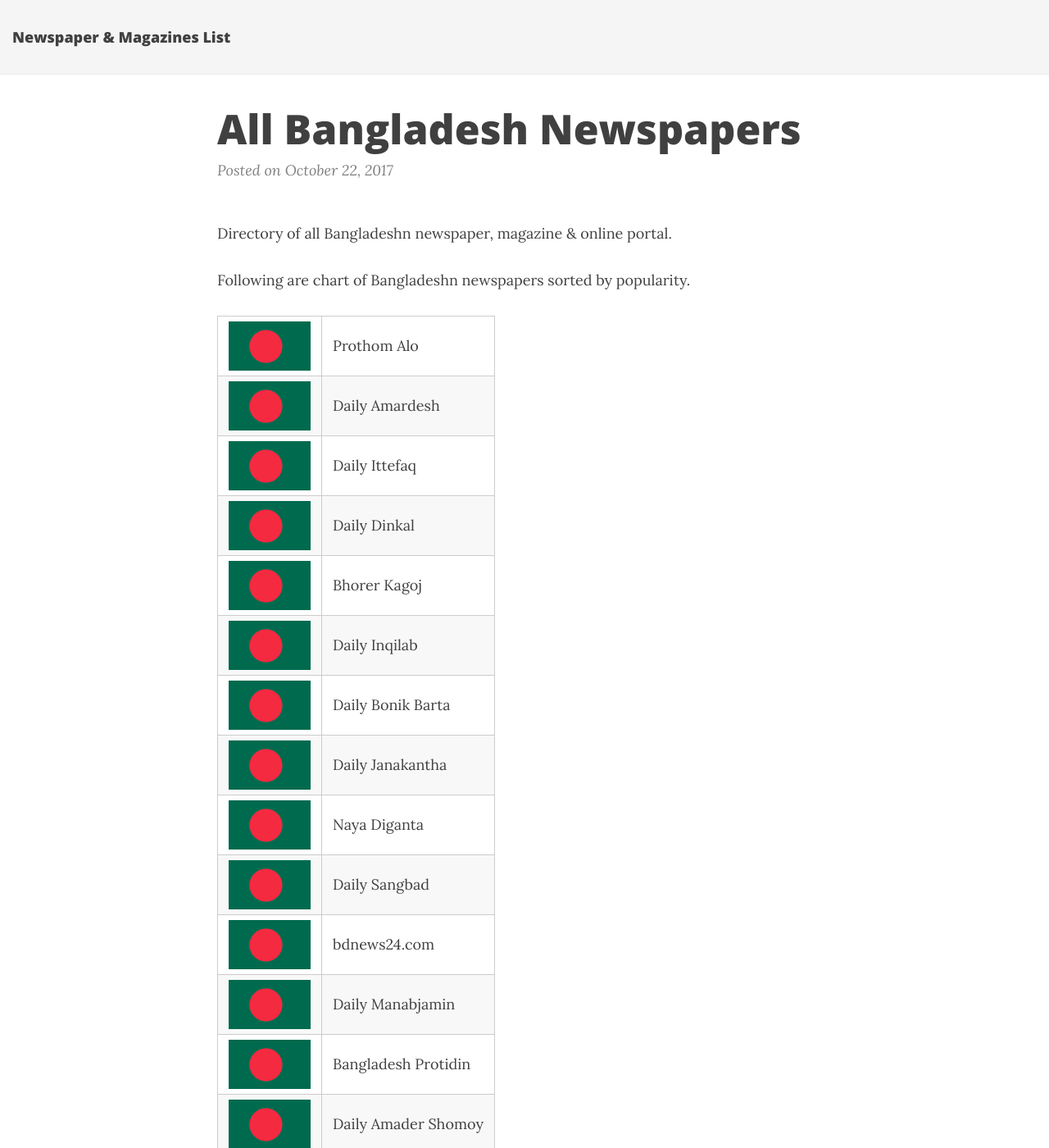
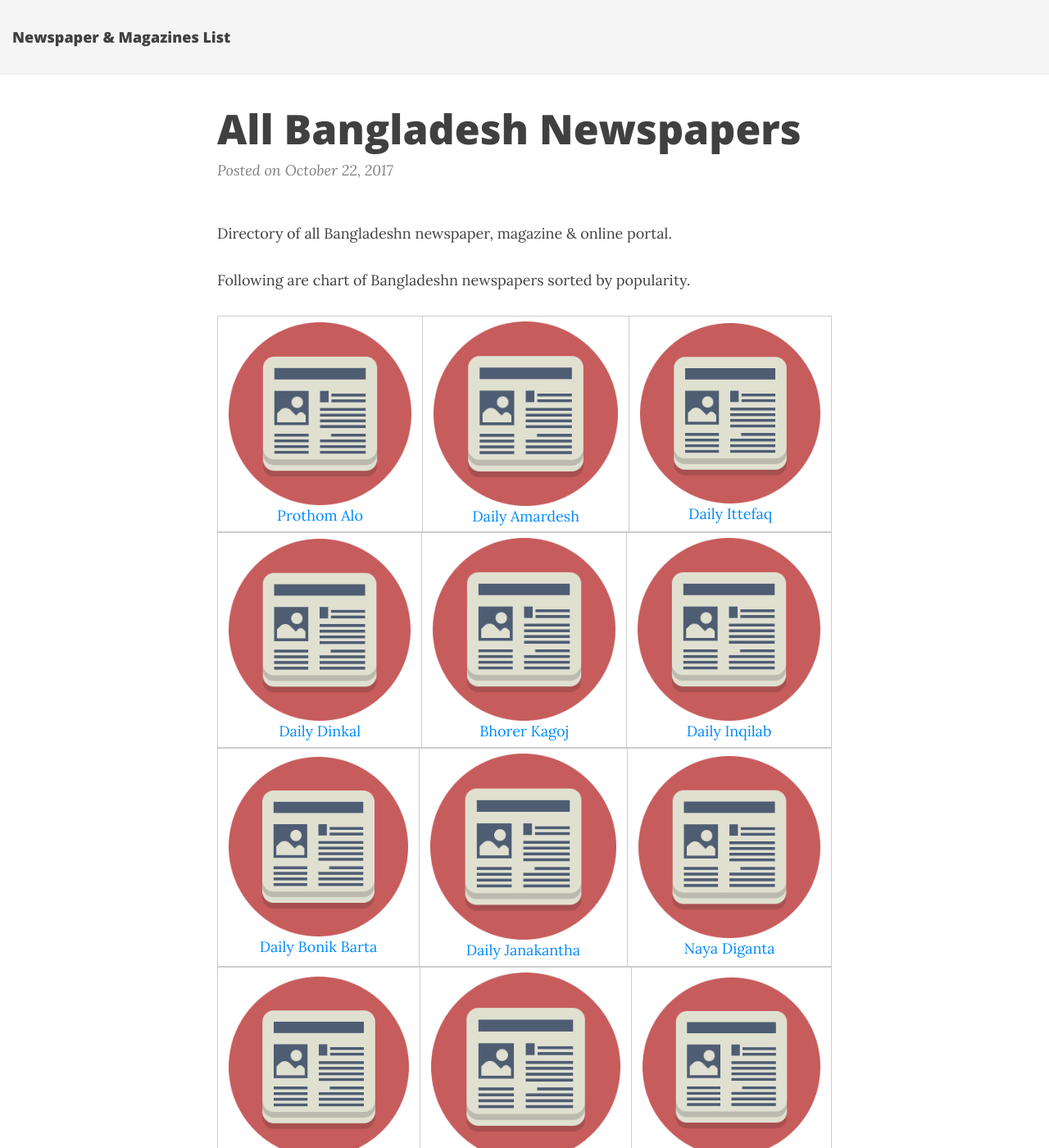
Before and after one commit to newspapers/newspapers.github.io, a Jekyll site: the page built from _posts/2017-10-22-Bangladesh.markdown, in a window 1280 px wide and 1400 px high. Shown: the whole window at 82% size. Built offline with Jekyll 4.4.1, drawn with Linux system fonts in a browser that asks for light colours; nearby versions of some CDN libraries; some of the changed text lies outside the part shown.

Commit message:
First commit

```diff
--- a/Gemfile
+++ b/Gemfile
@@ -11,7 +11,7 @@
 gem "jekyll"
 
 # This is the default theme for new Jekyll sites. You may change this to anything you like.
-gem "minima"
+gem "overkyll-jekyll-theme"
 
 # If you want to use GitHub Pages, remove the "gem "jekyll"" above and
 # uncomment the line below. To upgrade, run `bundle update github-pages`.
--- a/_config.yml
+++ b/_config.yml
@@ -12,9 +12,7 @@
 
 # Build settings
 markdown: kramdown
-theme: minima
-plugins:
-  - jekyll-feed
+theme: overkyll-jekyll-theme
 
 # Exclude from processing.
 # The following items will not be processed, by default. Create a custom list
--- a/_posts/2017-10-22-Bangladesh.markdown
+++ b/_posts/2017-10-22-Bangladesh.markdown
@@ -4,7 +4,7 @@
 description: Read all Bangladesh Newspapers at one site. Collection (List) of all Bangladesh bengali and english newspaper, magazine and online portal.
 date:   2017-10-22 07:36:41 +0600
 permalink: /bangladesh
-image: /img/bangladesh.png
+image: /banner/news.ico
 categories:
   - Bangladesh
   - Asia
@@ -27,41 +27,42 @@
 
 Following are chart of Bangladeshn newspapers sorted by popularity.
 
-| <a href="" rel="nofollow" target="_blank"><img src="/img/bangladesh.png"></a> | Prothom Alo |
-| <a href="" rel="nofollow" target="_blank"><img src="/img/bangladesh.png"></a> | Daily Amardesh |
-| <a href="" rel="nofollow" target="_blank"><img src="/img/bangladesh.png"></a> | Daily Ittefaq |
-| <a href="" rel="nofollow" target="_blank"><img src="/img/bangladesh.png"></a> | Daily Dinkal |
-| <a href="" rel="nofollow" target="_blank"><img src="/img/bangladesh.png"></a> | Bhorer Kagoj |
-| <a href="" rel="nofollow" target="_blank"><img src="/img/bangladesh.png"></a> | Daily Inqilab |
-| <a href="" rel="nofollow" target="_blank"><img src="/img/bangladesh.png"></a> | Daily Bonik Barta |
-| <a href="" rel="nofollow" target="_blank"><img src="/img/bangladesh.png"></a> | Daily Janakantha |
-| <a href="" rel="nofollow" target="_blank"><img src="/img/bangladesh.png"></a> | Naya Diganta |
-| <a href="" rel="nofollow" target="_blank"><img src="/img/bangladesh.png"></a> | Daily Sangbad |
-| <a href="" rel="nofollow" target="_blank"><img src="/img/bangladesh.png"></a> | bdnews24.com |
-| <a href="" rel="nofollow" target="_blank"><img src="/img/bangladesh.png"></a> | Daily Manabjamin |
-| <a href="" rel="nofollow" target="_blank"><img src="/img/bangladesh.png"></a> | Bangladesh Protidin |
-| <a href="" rel="nofollow" target="_blank"><img src="/img/bangladesh.png"></a> | Daily Amader Shomoy |
-| <a href="" rel="nofollow" target="_blank"><img src="/img/bangladesh.png"></a> | Daily Manobkantha |
-| <a href="" rel="nofollow" target="_blank"><img src="/img/bangladesh.png"></a> | Daily Kaler Kontho |
-| <a href="" rel="nofollow" target="_blank"><img src="/img/bangladesh.png"></a> | BanglaNews24.Com |
-| <a href="" rel="nofollow" target="_blank"><img src="/img/bangladesh.png"></a> | Sheersha News |
-| <a href="" rel="nofollow" target="_blank"><img src="/img/bangladesh.png"></a> | Shokaler Khabor |
-| <a href="" rel="nofollow" target="_blank"><img src="/img/bangladesh.png"></a> | Daily Samakal |
-| <a href="" rel="nofollow" target="_blank"><img src="/img/bangladesh.png"></a> | Dainik Destiny |
-| <a href="" rel="nofollow" target="_blank"><img src="/img/bangladesh.png"></a> | Daily Sangram |
-| <a href="" rel="nofollow" target="_blank"><img src="/img/bangladesh.png"></a> | Daily Purbanchal |
-| <a href="" rel="nofollow" target="_blank"><img src="/img/bangladesh.png"></a> | Daily Jaijaidin |
-| <a href="" rel="nofollow" target="_blank"><img src="/img/bangladesh.png"></a> | Dainik Purbakone |
-| <a href="" rel="nofollow" target="_blank"><img src="/img/bangladesh.png"></a> | Dainik Azadi |
-| <a href="" rel="nofollow" target="_blank"><img src="/img/bangladesh.png"></a> | Daily Bartoman |
-| <a href="" rel="nofollow" target="_blank"><img src="/img/bangladesh.png"></a> | AmaderSylhet.Com |
-| <a href="" rel="nofollow" target="_blank"><img src="/img/bangladesh.png"></a> | Barta24.Net |
-| <a href="" rel="nofollow" target="_blank"><img src="/img/bangladesh.png"></a> | Bangladesh Shomoy |
-| <a href="" rel="nofollow" target="_blank"><img src="/img/bangladesh.png"></a> | Daily Al-Ihsan |
-| <a href="" rel="nofollow" target="_blank"><img src="/img/bangladesh.png"></a> | Dainik Janata |
-| <a href="" rel="nofollow" target="_blank"><img src="/img/bangladesh.png"></a> | Daily Rangpur Chitra |
-| <a href="" rel="nofollow" target="_blank"><img src="/img/bangladesh.png"></a> | Shokal Barta Protidin |
-| <a href="" rel="nofollow" target="_blank"><img src="/img/bangladesh.png"></a> | Daily Jugantor |
+| <a href="http://www.prothom-alo.com" rel="nofollow" target="_blank"><img src="/banner/news.ico"><br>Prothom Alo | <a href="http://amar-desh24.com" rel="nofollow" target="_blank"><img src="/banner/news.ico"><br>Daily Amardesh | <a href="http://www.ittefaq.com.bd/" rel="nofollow" target="_blank"><img src="/banner/news.ico"><br>Daily Ittefaq |
+
+| <a href="http://www.dailydinkal.net/" rel="nofollow" target="_blank"><img src="/banner/news.ico"><br>Daily Dinkal | <a href="http://www.bhorerkagoj.net" rel="nofollow" target="_blank"><img src="/banner/news.ico"><br>Bhorer Kagoj | <a href="https://www.dailyinqilab.com" rel="nofollow" target="_blank"><img src="/banner/news.ico"><br>Daily Inqilab |
+
+| <a href="http://bonikbarta.net/bangla/" rel="nofollow" target="_blank"><img src="/banner/news.ico"><br>Daily Bonik Barta | <a href="http://www.dailyjanakantha.com" rel="nofollow" target="_blank"><img src="/banner/news.ico"><br>Daily Janakantha | <a href="http://www.dailynayadiganta.com" rel="nofollow" target="_blank"><img src="/banner/news.ico"><br>Naya Diganta |
+
+| <a href="http://thesangbad.net" rel="nofollow" target="_blank"><img src="/banner/news.ico"><br>Daily Sangbad | <a href="https://bdnews24.com" rel="nofollow" target="_blank"><img src="/banner/news.ico"><br>bdnews24.com | <a href="http://www.mzamin.com" rel="nofollow" target="_blank"><img src="/banner/news.ico"><br>Daily Manab Zamin |
+
+| <a href="http://www.bd-pratidin.com" rel="nofollow" target="_blank"><img src="/banner/news.ico"><br>Bangladesh Pratidin | <a href="http://www.dainikamadershomoy.com" rel="nofollow" target="_blank"><img src="/banner/news.ico"><br>Daily Amader Shomoy | <a href="https://www.manobkantha.com" rel="nofollow" target="_blank"><img src="/banner/news.ico"><br>Daily Manobkantha |
+
+| <a href="http://www.kalerkantho.com" rel="nofollow" target="_blank"><img src="/banner/news.ico"><br>Daily Kaler Kantho |
+| <a href="http://www.banglanews24.com" rel="nofollow" target="_blank"><img src="/banner/news.ico"><br>BanglaNews24.Com |
+| <a href="https://www.sheershanews24.com" rel="nofollow" target="_blank"><img src="/banner/news.ico"><br>Sheersha News |
+
+| <a href="" rel="nofollow" target="_blank"><img src="/banner/news.ico"><br>Shokaler Khabor |
+| <a href="" rel="nofollow" target="_blank"><img src="/banner/news.ico"><br>Daily Samakal |
+| <a href="" rel="nofollow" target="_blank"><img src="/banner/news.ico"><br>Dainik Destiny |
+
+| <a href="" rel="nofollow" target="_blank"><img src="/banner/news.ico"><br>Daily Sangram |
+| <a href="" rel="nofollow" target="_blank"><img src="/banner/news.ico"><br>Daily Purbanchal |
+| <a href="" rel="nofollow" target="_blank"><img src="/banner/news.ico"><br>Daily Jaijaidin |
+
+| <a href="" rel="nofollow" target="_blank"><img src="/banner/news.ico"><br>Dainik Purbakone |
+| <a href="" rel="nofollow" target="_blank"><img src="/banner/news.ico"><br>Dainik Azadi |
+| <a href="" rel="nofollow" target="_blank"><img src="/banner/news.ico"><br>Daily Bartoman |
+
+| <a href="" rel="nofollow" target="_blank"><img src="/banner/news.ico"><br>AmaderSylhet.Com |
+| <a href="" rel="nofollow" target="_blank"><img src="/banner/news.ico"><br>Barta24.Net |
+| <a href="" rel="nofollow" target="_blank"><img src="/banner/news.ico"><br>Bangladesh Shomoy |
+
+| <a href="" rel="nofollow" target="_blank"><img src="/banner/news.ico"><br>Daily Al-Ihsan |
+| <a href="" rel="nofollow" target="_blank"><img src="/banner/news.ico"><br>Dainik Janata |
+| <a href="" rel="nofollow" target="_blank"><img src="/banner/news.ico"><br>Daily Rangpur Chitra |
+
+| <a href="" rel="nofollow" target="_blank"><img src="/banner/news.ico"><br>Shokal Barta Protidin |
+| <a href="" rel="nofollow" target="_blank"><img src="/banner/news.ico"><br>Daily Jugantor |
 
 
 Bangladesh is a country located in South- East Asia. Bangladesh is the most densely populated country in the world. Bengali is the official language of Bangladesh. English is regarded as the second language in the country. Bangladesh has a lot of daily newspapers in the country. All of the daily newspapers are morning releases. Most of the newspapers are published in Bengali. There are around a dozen newspapers published in English. Most of the newspapers have their own online version. Bangladesh has a wide number of online new portals. The country publishes numerous lifestyle and cultural magazines. The magazines are published both in English and Bengali
--- a/css/main.css
+++ b/css/main.css
@@ -651,7 +651,7 @@
 }
 table tr td {
   border: 1px solid #cccccc;
-  text-align: left;
+  text-align: center;
   margin: 0;
   padding: 6px 13px;
 }
```
Also changed, not shown: _posts/2017-10-22-Zambia.markdown (+9 -15 lines), Gemfile.lock, 1 other file.
